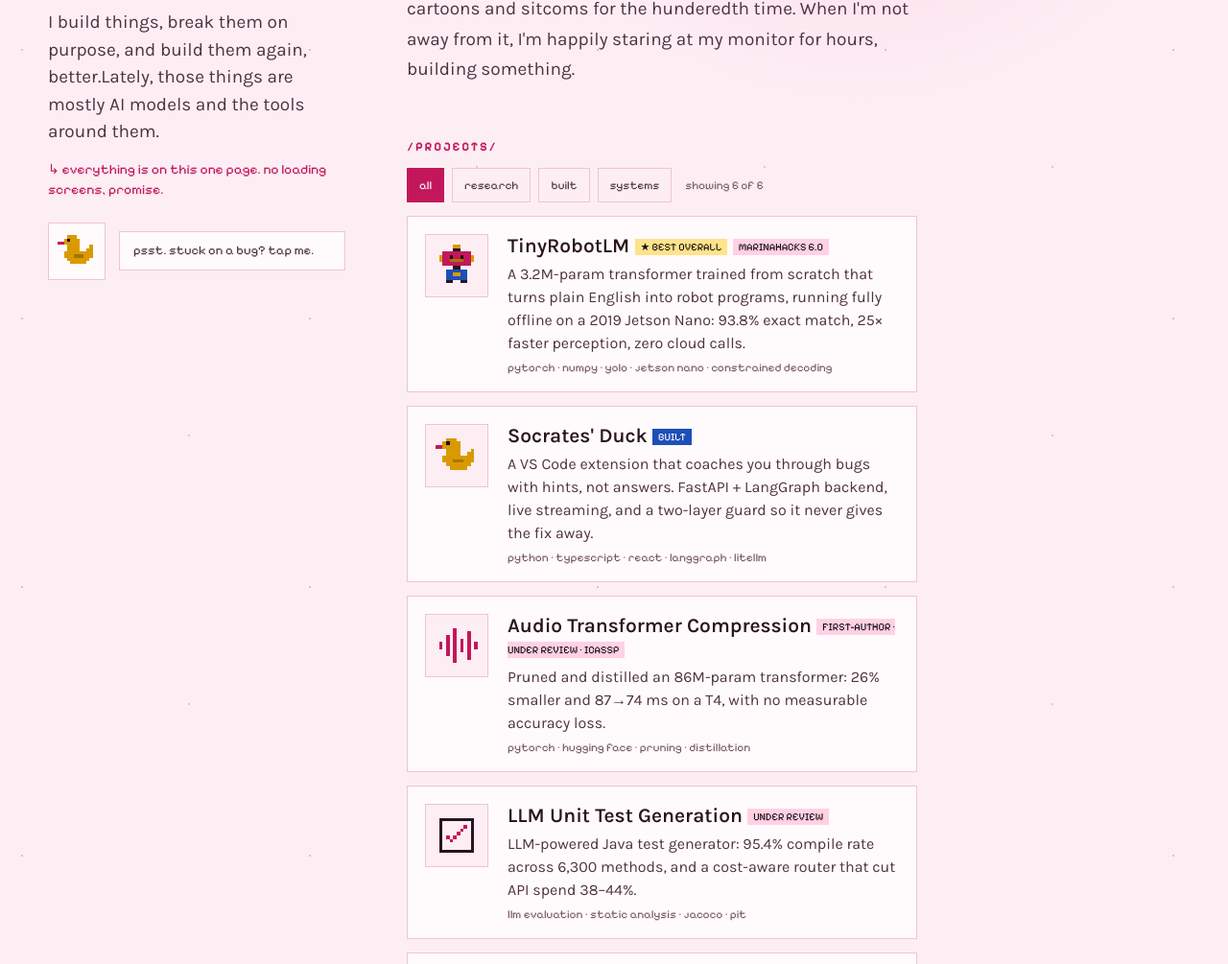
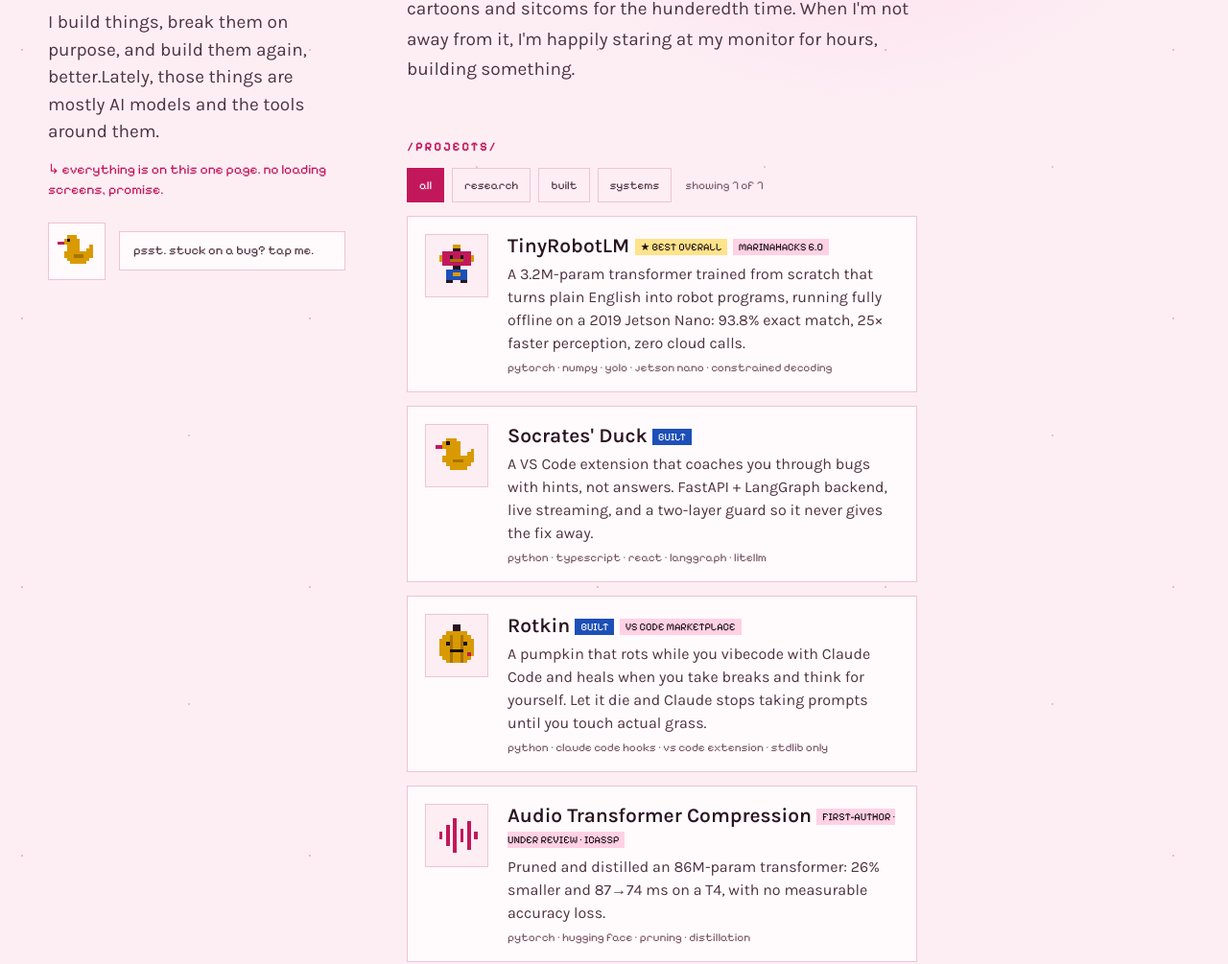
Before and after one commit to gokila16/gokila16.github.io, a plain HTML site: page index.html in a window 1280 px wide. Shown: the part 549-1554 px from the top of the page at 96% size. Drawn offline with Linux system fonts and the light colour scheme.

Commit message:
Add Rotkin project and update right-now note

```diff
--- a/index.html
+++ b/index.html
@@ -68,7 +68,7 @@
 
 <div class="currently panel">
 <div class="label">CURRENTLY</div>
-<div class="body">finishing my M.S. at CSULB (May 2027)<br>open to SWE, AI engineer &amp; ML research roles.<br>Right now working on Socrates' Duck to the VS Code Marketplace<br></div>
+<div class="body">finishing my M.S. at CSULB (May 2027)<br>open to SWE, AI engineer &amp; ML research roles.<br>Right now: just shipped Rotkin 🎃 to the VS Code Marketplace<br></div>
 </div>
 
 <div class="socials">
@@ -101,7 +101,7 @@
 <button class="chip" data-filter="research" aria-pressed="false">research</button>
 <button class="chip" data-filter="built" aria-pressed="false">built</button>
 <button class="chip" data-filter="systems" aria-pressed="false">systems</button>
-<span class="count" aria-live="polite">showing 6 of 6</span>
+<span class="count" aria-live="polite">showing 7 of 7</span>
 </div>
 
 <a class="card" href="tiny-robot-lm.html" data-tags="built systems">
@@ -119,6 +119,15 @@
 <div class="card-title"><span class="name">Socrates' Duck</span> <span class="tag tag-blue">BUILT</span></div>
 <div class="card-desc">A VS Code extension that coaches you through bugs with hints, not answers. FastAPI + LangGraph backend, live streaming, and a two-layer guard so it never gives the fix away.</div>
 <div class="card-meta">python · typescript · react · langgraph · litellm</div>
+</div>
+</a>
+
+<a class="card" href="https://github.com/gokila16/rotkin" data-tags="built">
+<div class="card-icon"><svg viewBox="0 0 12 12" shape-rendering="crispEdges" aria-hidden="true"><path style="fill: var(--ink)" d="M5 0h2v2H5z"/><path style="fill: var(--gold)" d="M3 2h6v1H3z M2 3h8v1H2z M1 4h10v5H1z M2 9h8v1H2z M3 10h6v1H3z"/><path style="fill: var(--goldDeep)" d="M4 3h1v8H4z M7 3h1v8H7z"/><path fill="#1a0f17" d="M3 5h1v1H3z M8 5h1v1H8z M4 7h4v1H4z"/><path style="fill: var(--pink)" d="M9 8h1v1H9z"/></svg></div>
+<div class="card-body">
+<div class="card-title"><span class="name">Rotkin</span> <span class="tag tag-blue">BUILT</span> <span class="tag">VS CODE MARKETPLACE</span></div>
+<div class="card-desc">A pumpkin that rots while you vibecode with Claude Code and heals when you take breaks and think for yourself. Let it die and Claude stops taking prompts until you touch actual grass.</div>
+<div class="card-meta">python · claude code hooks · vs code extension · stdlib only</div>
 </div>
 </a>
 
```
